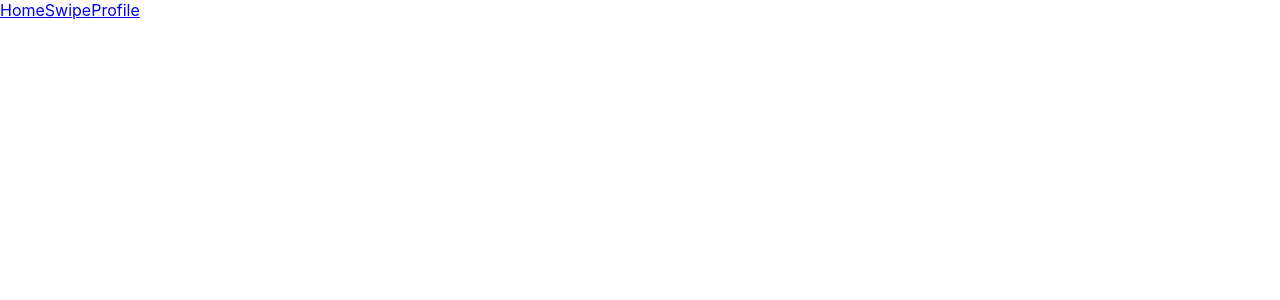
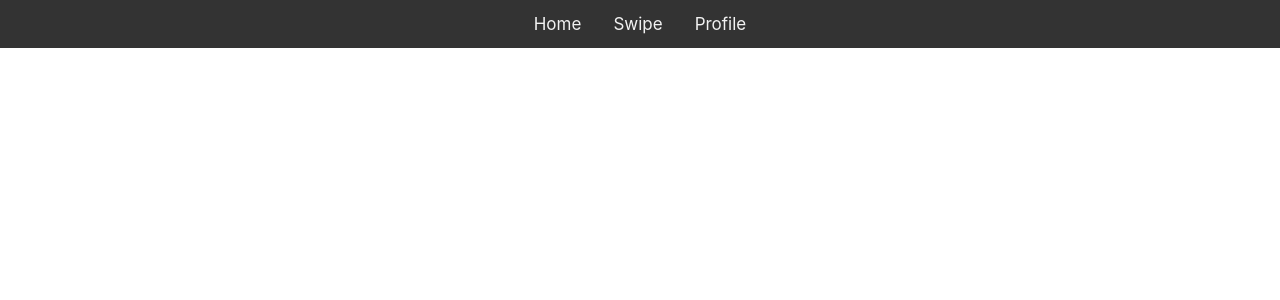
Before and after one commit to ericmlantz/dinr, a React (Create React App) app in the folder client/: page / in a window 1280 px wide. Shown: the top 300 px of the page. Built offline with nearby package versions, Linux system fonts and the light colour scheme.

Commit message:
Built basic css for Nav Bar

```diff
--- a/client/src/App.js
+++ b/client/src/App.js
@@ -17,7 +17,6 @@ const App = () => {
           <Route index element={<Home />} />
           <Route path="swipe" element={<Swipe />} />
           <Route path="profile" element={<Profile />} />
-
         </Routes>
       </main>
     </div>
--- a/client/src/components/Header.jsx
+++ b/client/src/components/Header.jsx
@@ -3,11 +3,11 @@ import { Link } from 'react-router-dom'
 const Header = () => {
 
   return (
-    <header>
+    <header className = "navBar">
       <nav>
-        <Link to="/">Home</Link>
-        <Link to="/swipe">Swipe</Link>
-        <Link to="/profile">Profile</Link>
+        <Link className = "page-link" to="/">Home</Link>
+        <Link className = "page-link" to="/swipe">Swipe</Link>
+        <Link className = "page-link" to="/profile">Profile</Link>
       </nav>
     </header>
     )
--- a/client/src/pages/Home.jsx
+++ b/client/src/pages/Home.jsx
@@ -1,7 +1,6 @@
 import {useState} from 'react'
 import {Link} from 'react-router-dom'
 import axios from 'axios'
-import Header from '../components/Header'
 
 
 
--- a/client/src/pages/Profile.jsx
+++ b/client/src/pages/Profile.jsx
@@ -0,0 +1,18 @@
+import {useState} from 'react'
+import {Link} from 'react-router-dom'
+import axios from 'axios'
+
+
+
+const Profile = () => {
+
+  return (
+    <div>
+
+    </div>
+
+  )
+
+}
+
+export default Profile
--- a/client/src/style/App.css
+++ b/client/src/style/App.css
@@ -2,37 +2,23 @@
   text-align: center;
 }
 
-.App-logo {
-  height: 40vmin;
-  pointer-events: none;
+.navBar {
+  display: flex;
+  justify-content: space-evenly;
+  background-color: #333;
+  overflow: hidden;
+
 }
 
-@media (prefers-reduced-motion: no-preference) {
-  .App-logo {
-    animation: App-logo-spin infinite 20s linear;
-  }
+.navBar .page-link {
+  float: left;
+  color: #f2f2f2;
+  text-align: center;
+  padding: 14px 16px;
+  text-decoration: none;
+  font-size: 17px;
 }
 
-.App-header {
-  background-color: #282c34;
-  min-height: 100vh;
-  display: flex;
-  flex-direction: column;
-  align-items: center;
-  justify-content: center;
-  font-size: calc(10px + 2vmin);
-  color: white;
+.page-link:hover {
+  background-color: #1c93ff;
 }
-
-.App-link {
-  color: #61dafb;
-}
-
-@keyframes App-logo-spin {
-  from {
-    transform: rotate(0deg);
-  }
-  to {
-    transform: rotate(360deg);
-  }
-}
```
Also changed, not shown: client/src/pages/Swipe.jsx (+18 -0 lines), 1 other file (tests, documents, lock files or other folders).
